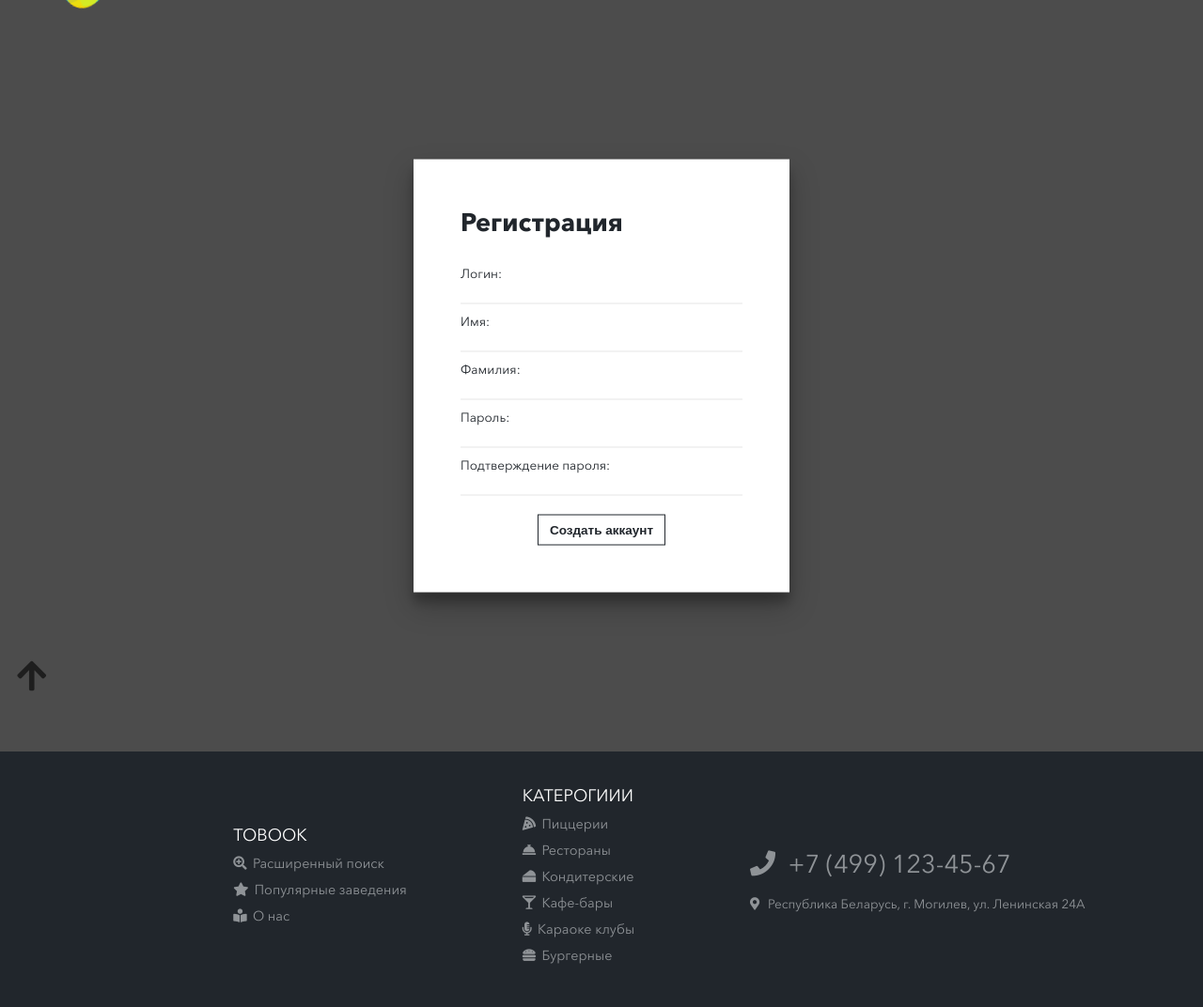
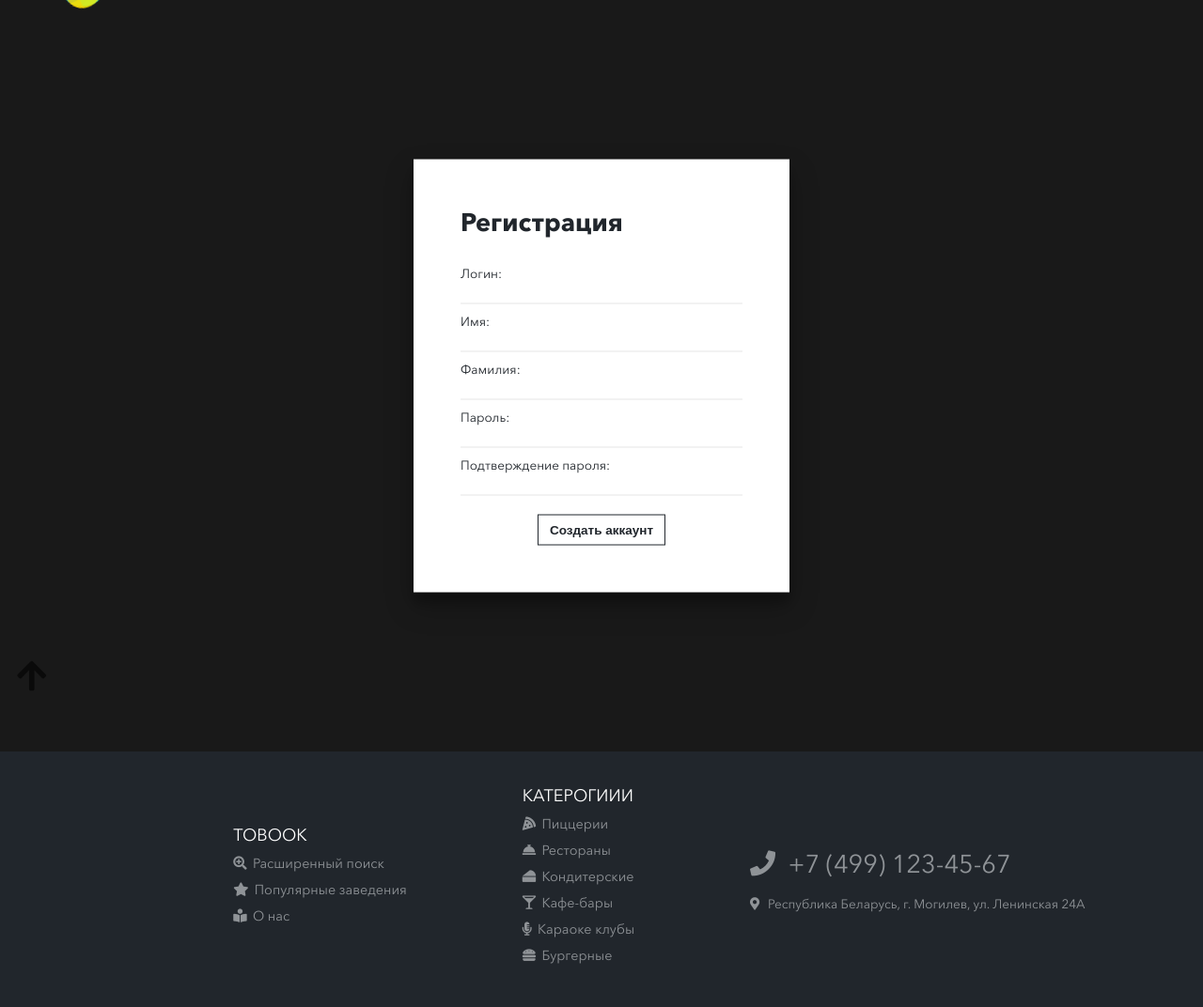
Before and after one commit to ValentinKolesnikov/TRPOCourseWork, a Django app: page /auth/register/ in a window 1280 px wide. Shown: the part 40-1112 px from the top of the page at 94% size. Run offline with Django 3.2, Linux system fonts and the light colour scheme; style sheets or scripts are compiled from the project's sources.

Commit message:
Обновлена страница пользователя

```diff
--- a/mysite/mainApp/static/sass/register.css
+++ b/mysite/mainApp/static/sass/register.css
@@ -1,6 +1,6 @@
 .register {
   height: 100vh;
-  background: rgba(0, 0, 0, 0.7);
+  background: rgba(0, 0, 0, 0.9);
 }
 
 .register__btn {
--- a/mysite/mainApp/static/sass/register.sass
+++ b/mysite/mainApp/static/sass/register.sass
@@ -2,7 +2,7 @@
 
 .register
 	height: 100vh
-	background: rgba(0, 0, 0, 0.7)
+	background: rgba(0, 0, 0, 0.9)
 	&__btn
 		border: 1.5px solid $header
 		padding: 8px 12px
--- a/mysite/mainApp/static/sass/user.css
+++ b/mysite/mainApp/static/sass/user.css
@@ -98,6 +98,7 @@
   color: #fff;
   vertical-align: middle;
   position: relative;
+  text-transform: uppercase;
 }
 
 .user p {
--- a/mysite/mainApp/static/sass/user.sass
+++ b/mysite/mainApp/static/sass/user.sass
@@ -76,6 +76,7 @@
 		color: $white-font
 		vertical-align: middle
 		position: relative
+		text-transform: uppercase
 
 
 	p
```
Also changed, not shown: mysite/db.sqlite3, mysite/mysite/media/user_image/2.jpg, 1 other file.
